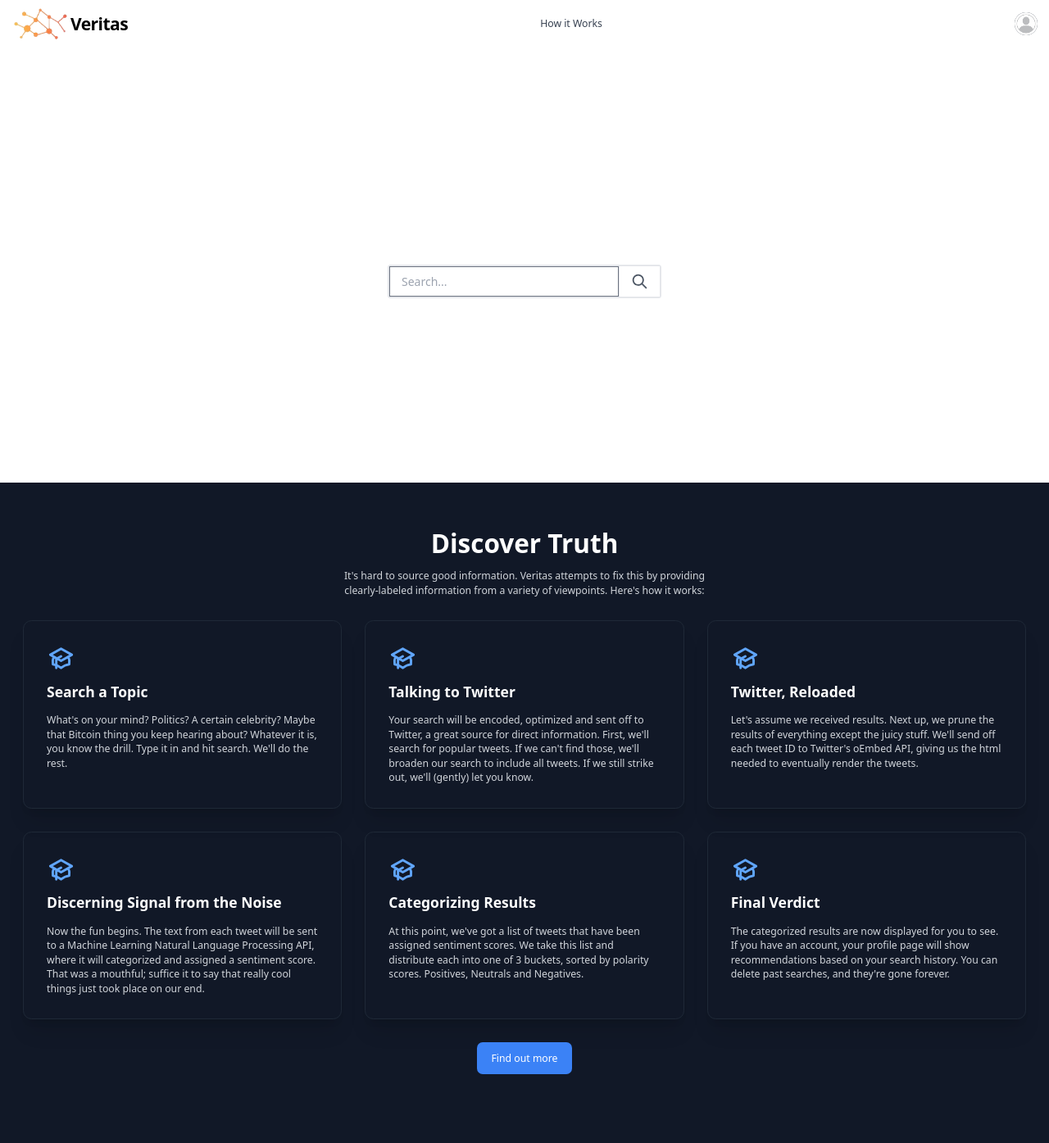
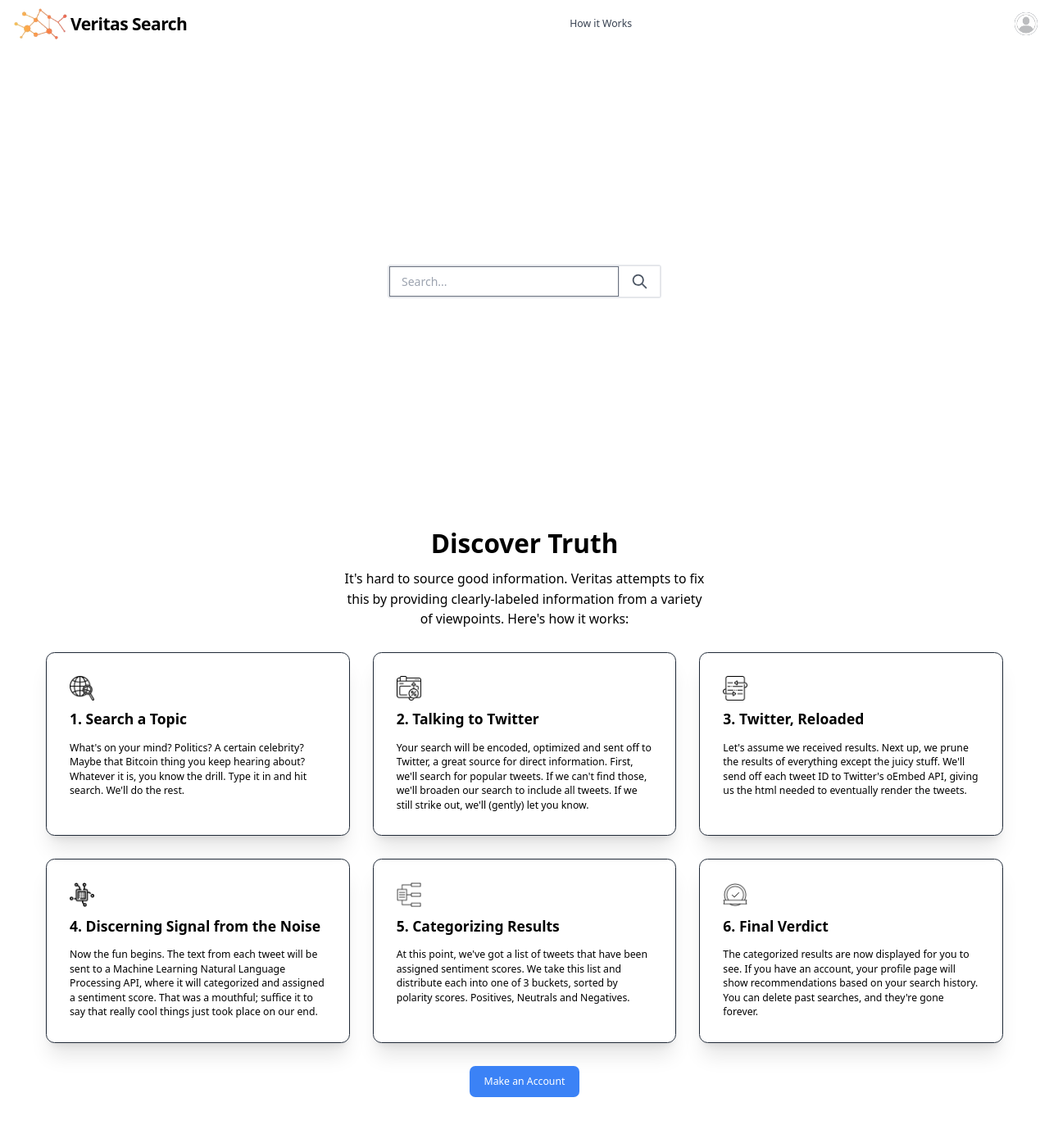
Before and after one commit to jwhudnall/Veritasearch, a Flask app: page / in a window 1280 px wide. Shown: the whole page at 82% size. Before the commit the page ends 1311 px from the top, so only its background shows below. Run offline with Flask 2, Linux system fonts and the light colour scheme; data that the repository does not hold is empty; parts of the project's set-up code (start-up, migrations or seed data) failed here and were passed over; some libraries are stand-ins or nearby versions.

Commit message:
Complete initial how-it-works section

```diff
--- a/templates/base.html
+++ b/templates/base.html
@@ -13,11 +13,11 @@
 <body class="bg-white text-black dark:text-white dark:bg-slate-800 dark:text-gray-200 text-sm">
 
 
-  <nav class="bg-white border-gray-200 sticky top-0 px-2 sm:px-4 py-2.5 rounded dark:bg-gray-800">
+  <nav class="bg-white border-gray-200 sticky top-0 px-2 sm:px-4 py-2.5 dark:bg-gray-800">
     <div class="container flex flex-wrap justify-between items-center mx-auto">
     <a href="/" class="flex">
       <img src="/static/images/veritas-icon-1.png" width="72" height="52" alt="">
-        <span class="self-center text-2xl tracking-tight font-extrabold whitespace-nowrap dark:text-white">Veritas</span>
+        <span class="self-center text-2xl tracking-tight font-extrabold whitespace-nowrap dark:text-white">Veritas Search</span>
     </a>
     <div class="flex items-center md:order-2">
       <button type="button" class="flex mr-3 text-sm bg-gray-800 rounded-full md:mr-0 focus:ring-4 focus:ring-gray-300 dark:focus:ring-gray-600" id="user-menu-button" aria-expanded="false" type="button" data-dropdown-toggle="dropdown">
--- a/templates/index.html
+++ b/templates/index.html
@@ -6,7 +6,7 @@ Veritas
 
 {% block content %}
 <div class="h-96">
-  <h1 class="mt-56 text-center text-black dark:text-white text-4xl tracking-tight font-extrabold text-white sm:text-6xl lg:mt-56 xl:text-6xl">Project Veritas</h1>
+  <h1 class="mt-56 text-center text-black dark:text-white text-4xl tracking-tight font-extrabold text-white sm:text-6xl lg:mt-56 xl:text-6xl">Veritas Search</h1>
   <div class="w-full max-w-sm mt-5 mx-auto">
 
     <form action="/search" method="GET" id="searchForm">
@@ -47,185 +47,105 @@ Veritas
 </div>
 
 <!-- How it Works -->
-<section class="bg-gray-900">
-  <div class="max-w-screen-xl px-4 py-16 mx-auto space-y-8 sm:px-6 lg:px-8">
+<section class="bg-white">
+  <div class="max-w-screen-xl px-4 py-16 mx-auto text-black space-y-8 sm:px-6 lg:px-8">
     <div class="max-w-lg mx-auto text-center">
-      <h2 class="text-3xl font-bold text-white sm:text-4xl">Discover Truth</h2>
+      <h2 class="text-3xl font-bold sm:text-4xl">Discover Truth</h2>
 
-      <p class="mt-4 text-gray-300">
+      <p class="mt-4 text-lg">
         It's hard to source good information. Veritas attempts to fix this by providing clearly-labeled information from a variety of viewpoints. Here's how it works:
       </p>
     </div>
 
-    <div class="grid grid-cols-1 gap-8 md:grid-cols-2 lg:grid-cols-3">
-      <a class="block p-8 border border-gray-800 shadow-xl rounded-xl" href="">
-        <svg
-          xmlns="http://www.w3.org/2000/svg"
-          class="w-10 h-10 text-blue-400"
-          fill="none"
-          viewBox="0 0 24 24"
-          stroke="currentColor"
-        >
-          <path d="M12 14l9-5-9-5-9 5 9 5z" />
-          <path
-            d="M12 14l6.16-3.422a12.083 12.083 0 01.665 6.479A11.952 11.952 0 0012 20.055a11.952 11.952 0 00-6.824-2.998 12.078 12.078 0 01.665-6.479L12 14z"
-          />
-          <path
-            stroke-linecap="round"
-            stroke-linejoin="round"
-            stroke-width="2"
-            d="M12 14l9-5-9-5-9 5 9 5zm0 0l6.16-3.422a12.083 12.083 0 01.665 6.479A11.952 11.952 0 0012 20.055a11.952 11.952 0 00-6.824-2.998 12.078 12.078 0 01.665-6.479L12 14zm-4 6v-7.5l4-2.222"
-          />
-        </svg>
+    <div class="px-8 grid grid-cols-1 gap-8 md:grid-cols-2 lg:grid-cols-3">
+      <div class="block p-8 border border-gray-800 shadow-xl rounded-xl" >
+        <img src="/static/images/search-icon.png" height="30" width="30" alt="Search">
 
-        <h3 class="mt-3 text-xl font-bold text-white">Search a Topic</h3>
+        <h3 class="mt-3 text-xl font-bold">1. Search a Topic</h3>
 
-        <p class="mt-4 text-sm text-gray-300">
+        <p class="mt-4 text-sm">
           What's on your mind? Politics? A certain celebrity? Maybe that Bitcoin thing you keep hearing about? Whatever it is, you know the drill. Type it in and hit search. We'll do the rest.
         </p>
-      </a>
+      </div>
 
-      <a class="block p-8 border border-gray-800 shadow-xl rounded-xl" href="">
-        <svg
-          xmlns="http://www.w3.org/2000/svg"
-          class="w-10 h-10 text-blue-400"
-          fill="none"
-          viewBox="0 0 24 24"
-          stroke="currentColor"
-        >
-          <path d="M12 14l9-5-9-5-9 5 9 5z" />
-          <path
-            d="M12 14l6.16-3.422a12.083 12.083 0 01.665 6.479A11.952 11.952 0 0012 20.055a11.952 11.952 0 00-6.824-2.998 12.078 12.078 0 01.665-6.479L12 14z"
-          />
-          <path
-            stroke-linecap="round"
-            stroke-linejoin="round"
-            stroke-width="2"
-            d="M12 14l9-5-9-5-9 5 9 5zm0 0l6.16-3.422a12.083 12.083 0 01.665 6.479A11.952 11.952 0 0012 20.055a11.952 11.952 0 00-6.824-2.998 12.078 12.078 0 01.665-6.479L12 14zm-4 6v-7.5l4-2.222"
-          />
-        </svg>
+      <div class="block p-8 border border-gray-800 shadow-xl rounded-xl" >
+        <img src="/static/images/conversion-icon.png" height="30" width="30" alt="Search">
 
-        <h3 class="mt-3 text-xl font-bold text-white">Talking to Twitter</h3>
+        <h3 class="mt-3 text-xl font-bold">2. Talking to Twitter</h3>
 
-        <p class="mt-4 text-sm text-gray-300">
+        <p class="mt-4 text-sm">
           Your search will be encoded, optimized and sent off to Twitter, a great source for direct information. First, we'll search for popular tweets. If we can't find those, we'll broaden our search to include all tweets. If we still strike out, we'll (gently) let you know.
         </p>
-      </a>
+      </div>
 
-      <a class="block p-8 border border-gray-800 shadow-xl rounded-xl" href="">
-        <svg
-          xmlns="http://www.w3.org/2000/svg"
-          class="w-10 h-10 text-blue-400"
-          fill="none"
-          viewBox="0 0 24 24"
-          stroke="currentColor"
-        >
-          <path d="M12 14l9-5-9-5-9 5 9 5z" />
-          <path
-            d="M12 14l6.16-3.422a12.083 12.083 0 01.665 6.479A11.952 11.952 0 0012 20.055a11.952 11.952 0 00-6.824-2.998 12.078 12.078 0 01.665-6.479L12 14z"
-          />
-          <path
-            stroke-linecap="round"
-            stroke-linejoin="round"
-            stroke-width="2"
-            d="M12 14l9-5-9-5-9 5 9 5zm0 0l6.16-3.422a12.083 12.083 0 01.665 6.479A11.952 11.952 0 0012 20.055a11.952 11.952 0 00-6.824-2.998 12.078 12.078 0 01.665-6.479L12 14zm-4 6v-7.5l4-2.222"
-          />
-        </svg>
+      <div class="block p-8 border border-gray-800 shadow-xl rounded-xl" >
+        <img src="/static/images/update-icon.png" height="30" width="30" alt="Search">
+        <h3 class="mt-3 text-xl font-bold">3. Twitter, Reloaded</h3>
 
-        <h3 class="mt-3 text-xl font-bold text-white">Twitter, Reloaded</h3>
-
-        <p class="mt-4 text-sm text-gray-300">
+        <p class="mt-4 text-sm">
           Let's assume we received results. Next up, we prune the results of everything except the juicy stuff. We'll send off each tweet ID to Twitter's oEmbed API, giving us the html needed to eventually render the tweets.
         </p>
-      </a>
+      </div>
 
-      <a class="block p-8 border border-gray-800 shadow-xl rounded-xl" href="">
-        <svg
-          xmlns="http://www.w3.org/2000/svg"
-          class="w-10 h-10 text-blue-400"
-          fill="none"
-          viewBox="0 0 24 24"
-          stroke="currentColor"
-        >
-          <path d="M12 14l9-5-9-5-9 5 9 5z" />
-          <path
-            d="M12 14l6.16-3.422a12.083 12.083 0 01.665 6.479A11.952 11.952 0 0012 20.055a11.952 11.952 0 00-6.824-2.998 12.078 12.078 0 01.665-6.479L12 14z"
-          />
-          <path
-            stroke-linecap="round"
-            stroke-linejoin="round"
-            stroke-width="2"
-            d="M12 14l9-5-9-5-9 5 9 5zm0 0l6.16-3.422a12.083 12.083 0 01.665 6.479A11.952 11.952 0 0012 20.055a11.952 11.952 0 00-6.824-2.998 12.078 12.078 0 01.665-6.479L12 14zm-4 6v-7.5l4-2.222"
-          />
-        </svg>
+      <div class="block p-8 border border-gray-800 shadow-xl rounded-xl" >
+        <img src="/static/images/chip-icon.png" height="30" width="30" alt="Search">
 
-        <h3 class="mt-3 text-xl font-bold text-white">Discerning Signal from the Noise</h3>
+        <h3 class="mt-3 text-xl font-bold">4. Discerning Signal from the Noise</h3>
 
-        <p class="mt-4 text-sm text-gray-300">
+        <p class="mt-4 text-sm">
           Now the fun begins. The text from each tweet will be sent to a Machine Learning Natural Language Processing API, where it will categorized and assigned a sentiment score. That was a mouthful; suffice it to say that really cool things just took place on our end.
         </p>
-      </a>
+      </div>
 
-      <a class="block p-8 border border-gray-800 shadow-xl rounded-xl" href="">
-        <svg
-          xmlns="http://www.w3.org/2000/svg"
-          class="w-10 h-10 text-blue-400"
-          fill="none"
-          viewBox="0 0 24 24"
-          stroke="currentColor"
-        >
-          <path d="M12 14l9-5-9-5-9 5 9 5z" />
-          <path
-            d="M12 14l6.16-3.422a12.083 12.083 0 01.665 6.479A11.952 11.952 0 0012 20.055a11.952 11.952 0 00-6.824-2.998 12.078 12.078 0 01.665-6.479L12 14z"
-          />
-          <path
-            stroke-linecap="round"
-            stroke-linejoin="round"
-            stroke-width="2"
-            d="M12 14l9-5-9-5-9 5 9 5zm0 0l6.16-3.422a12.083 12.083 0 01.665 6.479A11.952 11.952 0 0012 20.055a11.952 11.952 0 00-6.824-2.998 12.078 12.078 0 01.665-6.479L12 14zm-4 6v-7.5l4-2.222"
-          />
-        </svg>
+      <div class="block p-8 border border-gray-800 shadow-xl rounded-xl" >
+        <img src="/static/images/categorize-icon.png" height="30" width="30" alt="Search">
 
-        <h3 class="mt-3 text-xl font-bold text-white">Categorizing Results</h3>
+        <h3 class="mt-3 text-xl font-bold">5. Categorizing Results</h3>
 
-        <p class="mt-4 text-sm text-gray-300">
+        <p class="mt-4 text-sm">
           At this point, we've got a list of tweets that have been assigned sentiment scores. We take this list and distribute each into one of 3 buckets, sorted by polarity scores. Positives, Neutrals and Negatives.
         </p>
-      </a>
+      </div>
 
-      <a class="block p-8 border border-gray-800 shadow-xl rounded-xl" href="">
-        <svg
-          xmlns="http://www.w3.org/2000/svg"
-          class="w-10 h-10 text-blue-400"
-          fill="none"
-          viewBox="0 0 24 24"
-          stroke="currentColor"
-        >
-          <path d="M12 14l9-5-9-5-9 5 9 5z" />
-          <path
-            d="M12 14l6.16-3.422a12.083 12.083 0 01.665 6.479A11.952 11.952 0 0012 20.055a11.952 11.952 0 00-6.824-2.998 12.078 12.078 0 01.665-6.479L12 14z"
-          />
-          <path
-            stroke-linecap="round"
-            stroke-linejoin="round"
-            stroke-width="2"
-            d="M12 14l9-5-9-5-9 5 9 5zm0 0l6.16-3.422a12.083 12.083 0 01.665 6.479A11.952 11.952 0 0012 20.055a11.952 11.952 0 00-6.824-2.998 12.078 12.078 0 01.665-6.479L12 14zm-4 6v-7.5l4-2.222"
-          />
-        </svg>
+      <div class="block p-8 border border-gray-800 shadow-xl rounded-xl" >
+        <img src="/static/images/badge-icon.png" height="30" width="30" alt="Search">
 
-        <h3 class="mt-3 text-xl font-bold text-white">Final Verdict</h3>
+        <h3 class="mt-3 text-xl font-bold">6. Final Verdict</h3>
 
-        <p class="mt-4 text-sm text-gray-300">
+        <p class="mt-4 text-sm">
           The categorized results are now displayed for you to see. If you have an account, your profile page will show recommendations based on your search history. You can delete past searches, and they're gone forever.
         </p>
+      </div>
+    </div>
+
+    <!-- Call to Action -->
+    <!-- If user is logged in, make a search -->
+    {% if session['cur_user'] %}
+    <form action="/search" method="GET" id="searchForm">
+      <div class="flex items-center justify-center">
+        <div class="flex border-2 rounded">
+          <input type="text" id="searchInput" name="query" class="px-4 text-black py-2 w-80" placeholder="Search...">
+          <button type="submit" id="searchBtn" class="flex items-center justify-center bg-white px-4 border-l">
+              <svg class="w-6 h-6 text-gray-600" fill="currentColor" xmlns="http://www.w3.org/2000/svg"
+                  viewBox="0 0 24 24">
+                  <path
+                      d="M16.32 14.9l5.39 5.4a1 1 0 0 1-1.42 1.4l-5.38-5.38a8 8 0 1 1 1.41-1.41zM10 16a6 6 0 1 0 0-12 6 6 0 0 0 0 12z" />
+              </svg>
+          </button>
+        </div>
+      </div>
+    </form>
+
+    <!-- Else, display register button -->
+    {% else %}
+    <div class="text-center">
+      <a class="inline-block px-5 py-3 text-sm text-white font-medium bg-blue-500 rounded-lg" href="/register">
+        Make an Account
       </a>
     </div>
+    {% endif %}
 
-    <div class="text-center">
-      <a class="inline-block px-5 py-3 text-sm font-medium text-white bg-blue-500 rounded-lg" href="">
-        Find out more
-      </a>
-    </div>
+
   </div>
 </section>
 
```
Also changed, not shown: static/images/badge-icon.png (added), static/images/categorize-icon.png (added), static/images/chip-icon.png (added), static/images/conversion-icon.png (added), static/images/search-icon.png (added), static/images/update-icon.png (added).
